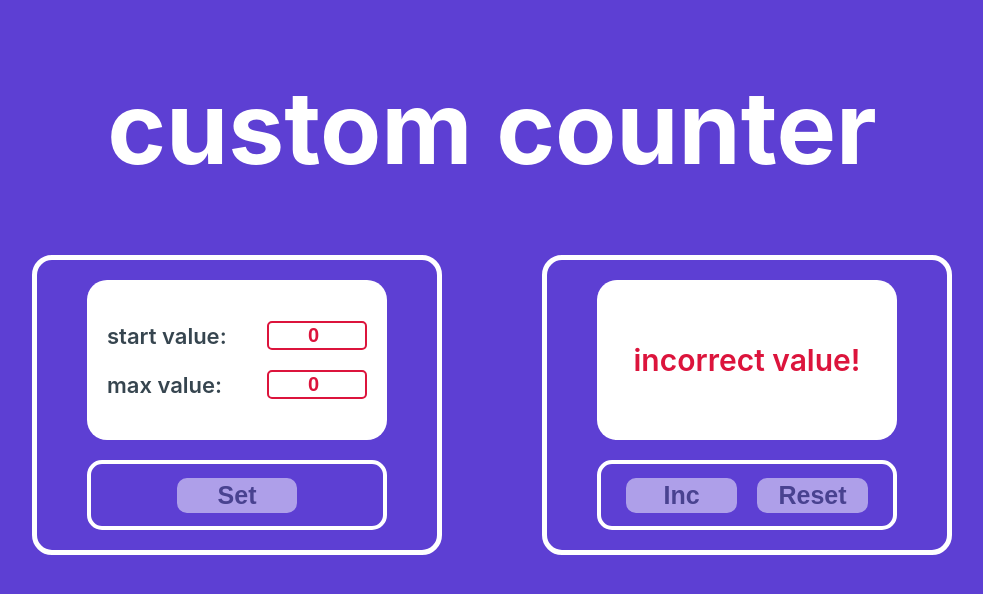
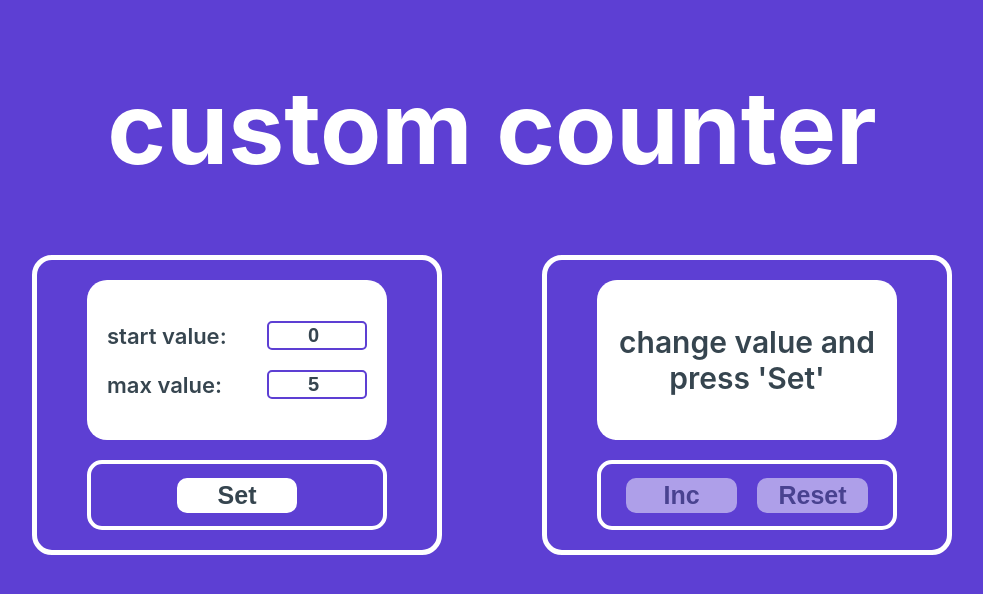
Before and after one commit to aliakseikulba/counter, a React (Create React App) app: page / in a window 1280 px wide. Shown: the top 594 px of the page, without its empty margins (148-1131 px from the left). Built offline with nearby package versions, Linux system fonts and the light colour scheme.

Commit message:
fixed local storage

```diff
--- a/src/App.tsx
+++ b/src/App.tsx
@@ -5,22 +5,22 @@ import {Controller} from './components/Controller/Controller';
 
 function App() {
 
-  const [startValue, setStartValue] = useState<number>(0);
-  const [maxValue, setMaxValue] = useState<number>(0);
+  const [startValue, setStartValue] = useState<number>(Number(localStorage.getItem('startValue')) || 0);
+  const [maxValue, setMaxValue] = useState<number>(Number(localStorage.getItem('maxValue')) || 5);
   const [counter, setCounter] = useState<number>(startValue);
-  const [changeValue, setChangeValue] = useState<boolean>(false);
+  const [changeValue, setChangeValue] = useState<boolean>(true);
 
   const changeStartValue = (num: number) => {
-    setChangeValue(true)
+    setChangeValue(true);
     setStartValue(num);
   };
   const changeMaxValue = (num: number) => {
-    setChangeValue(true)
+    setChangeValue(true);
     setMaxValue(num);
   };
   const changeCounter = () => {
     setCounter(startValue);
-  }
+  };
   const incrementValue = () => {
     setCounter(counter => counter + 1);
   };
@@ -30,19 +30,9 @@ function App() {
 
 
   useEffect(() => {
-    const startValueAsString = localStorage.getItem('startValue');
-    const newStartValue = JSON.parse(startValueAsString!);
-    setStartValue(newStartValue);
-    setCounter(newStartValue);
-    setChangeValue(true);
-    const maxValueAsString = localStorage.getItem('maxValue');
-    const newMaxValue = JSON.parse(maxValueAsString!);
-    setMaxValue(newMaxValue);
-  }, [])
-  useEffect(() => {
     localStorage.setItem('startValue', JSON.stringify(startValue));
     localStorage.setItem('maxValue', JSON.stringify(maxValue));
-  }, [startValue, maxValue])
+  }, [startValue, maxValue]);
 
   return (
     <div className="App">
```
Also changed, not shown: src/components/Counter/Counter.tsx (+9 -2 lines).
